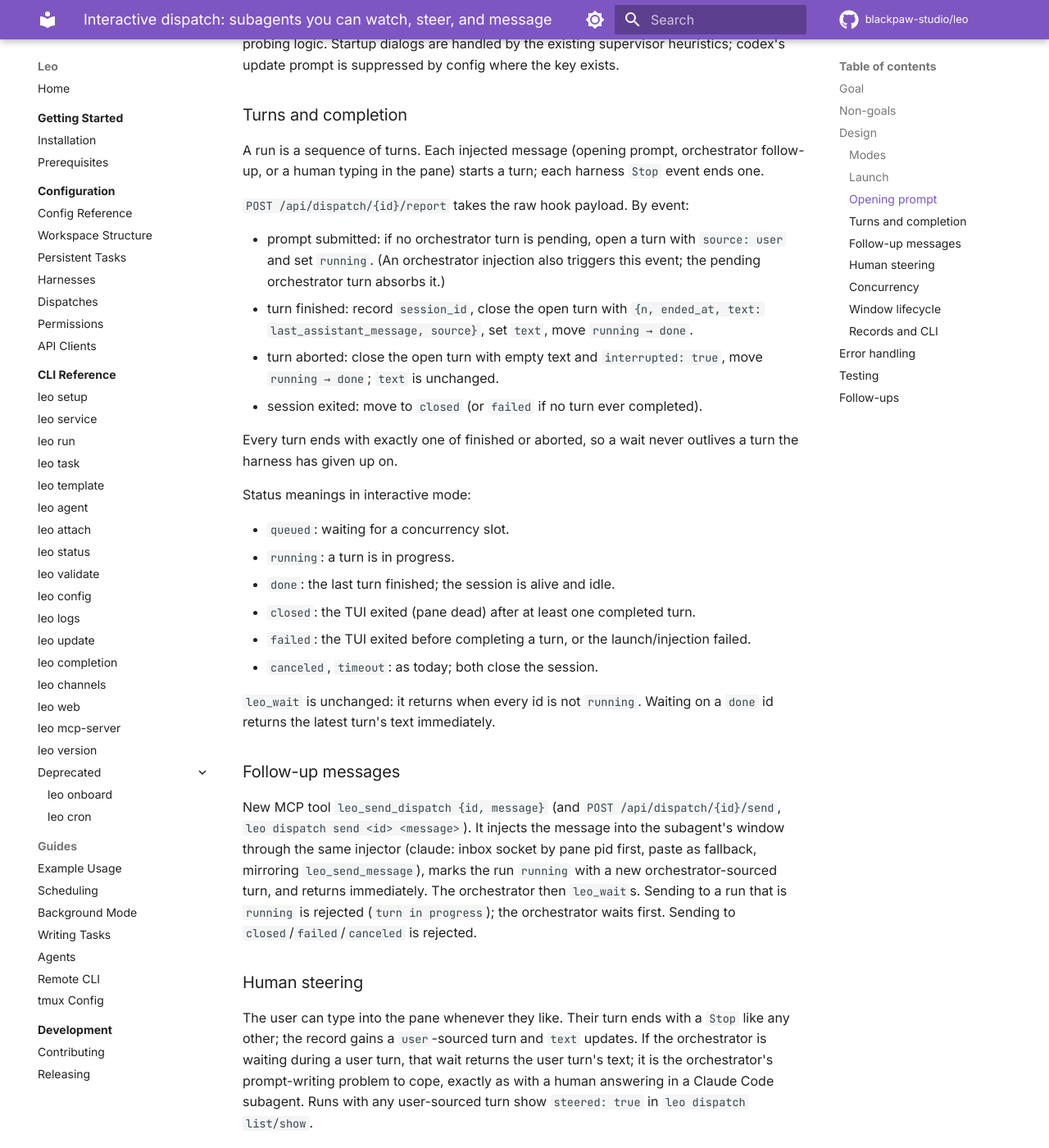
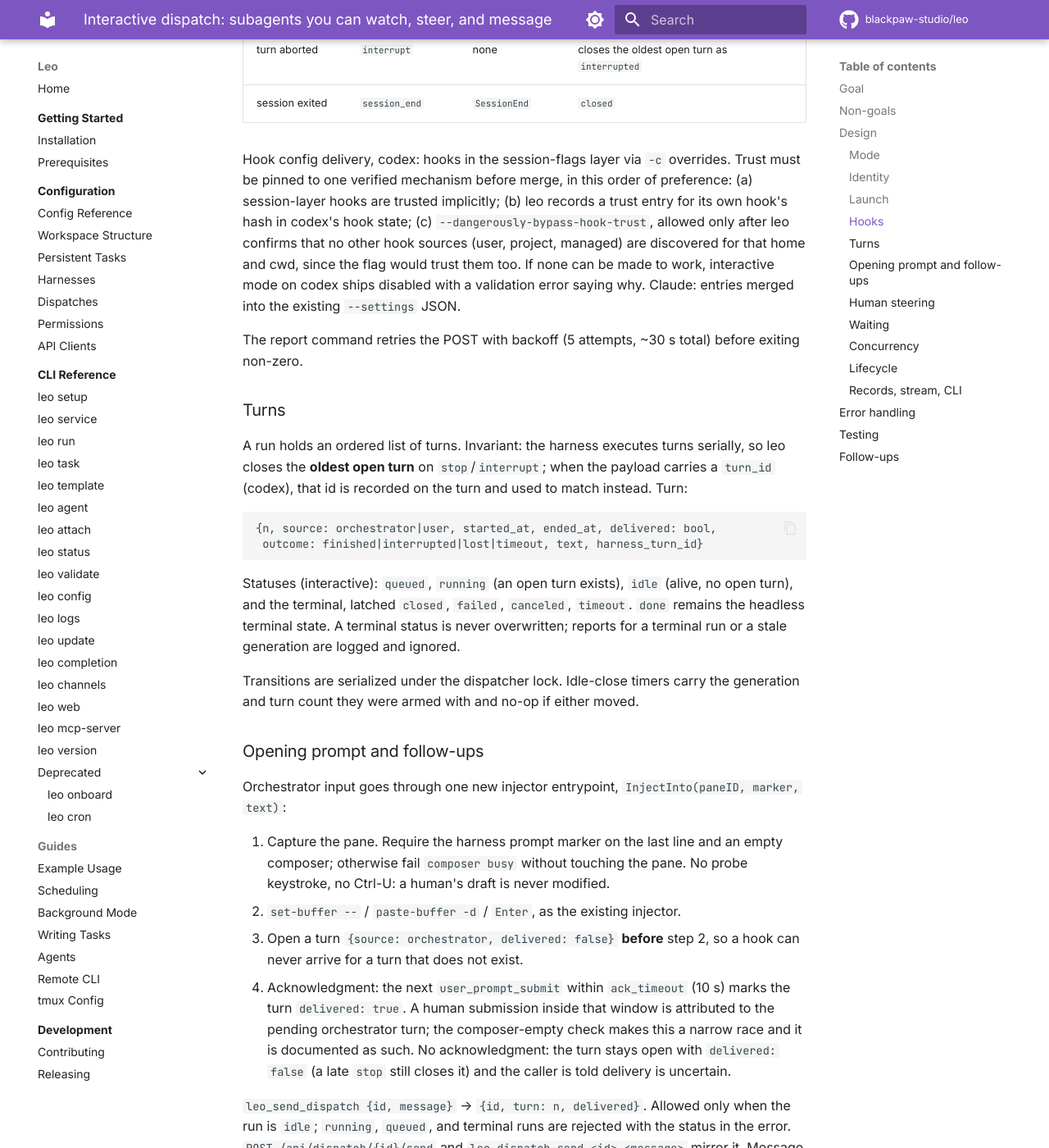
Before and after one commit to blackpaw-studio/leo, an MkDocs documentation site: the page built from docs/specs/2026-09-14-interactive-dispatch.md, in a window 1280 px wide and 1400 px high, scrolled down 2029 px. Shown: the whole window at 82% size. Built offline with MkDocs 1.6.1 and Material for MkDocs 9.7.7, drawn with Linux system fonts in a browser that asks for light colours; comment, search, counter and statistics services are not loaded; some of the changed text lies outside the part shown.

Commit message:
docs(spec): interactive dispatch rev 2 after design review
Turn identity (pane id, generation, per-run report token, FIFO close with
turn_id match), idle vs terminal done, composer ownership with ack-by-hook,
slots per orchestrator turn, restart reattach, stuck sweep, opt-in mode.

Claude-Session: https://claude.ai/code/session_01G3Ypof77KGe3FypkrXGTyn

````diff
--- a/docs/specs/2026-09-14-interactive-dispatch.md
+++ b/docs/specs/2026-09-14-interactive-dispatch.md
@@ -1,201 +1,242 @@
 # Interactive dispatch: subagents you can watch, steer, and message
 
-Extends `docs/specs/2026-09-13-subagent-dispatch.md`. Supersedes the
-"dispatch takeover" idea: a resumed TUI beside a headless run cannot see or
-steer it, so the process in the pane must be the process doing the work.
+Extends `docs/specs/2026-09-13-subagent-dispatch.md` (shipped, v0.23.0).
+Revision 2 after design review: adds turn identity, an `idle` state distinct
+from terminal `done`, composer ownership, per-run report tokens, restart
+reattachment, and lost-hook recovery.
 
 ## Goal
 
 Make `leo_dispatch` comparable to Claude Code's native subagents: the
-orchestrator starts a subagent, gets its result, and can send it follow-up
-messages; the user can watch it work in a tmux window and type into it at any
-time. The subagent is a real harness TUI (codex or claude) running in a window
-of the caller's own tmux session. Completion is detected through the harness's
-own `Stop` hook, not by parsing screens or private rollout files.
+orchestrator starts a subagent, gets its result, and can send follow-up
+messages; the user can watch it in a tmux window and type into it. The
+subagent is a real harness TUI (codex or claude) in a pane of the caller's
+own tmux session. Turn completion comes from the harness's own hooks, never
+from screen scraping or private rollout files.
 
 ## Non-goals
 
-- Replacing headless mode. `mode: headless` keeps today's `exec --json` path
-  (and remains what `leo_consult` uses). Scripts, CI, and consults want a
-  process that exits.
-- Supervision. An interactive dispatch is not an ephemeral agent: no restart
-  loop, no agentstore entry, no `leo agent` listing. If the TUI dies, the run
-  fails.
-- OpenCode. Its TUI has no Stop hook yet; interactive mode on an opencode
-  template is a validation error.
-- Cross-host dispatch.
+- Replacing headless mode. It stays the default and what `leo_consult` uses.
+- Supervision: no restart loop, no agentstore entry, no `leo agent` listing.
+- OpenCode (no hooks). Interactive on an opencode template is a validation
+  error.
+- Cross-host dispatch. Per-turn timeouts (session timeout only).
 
 ## Design
 
-### Modes
+### Mode
 
-`leo_dispatch` gains `mode`: `interactive` (default) or `headless`. Headless
-behaves exactly as shipped in v0.23.0. Everything below is interactive mode.
+`leo_dispatch` gains `mode`: `headless` (default, unchanged) or
+`interactive`. Switching the default is a later decision, after both harness
+contracts have passed live tests.
+
+### Identity
+
+Every interactive run has:
+
+- `pane_id` (tmux `%N`, from `new-window -P -F '#{pane_id}'`). All
+  targeting, probing, and cleanup use the pane id, never the window id or
+  name. Cleanup is `kill-pane`.
+- `generation`: incremented on launch and on reattach after a daemon
+  restart. Hook reports carry it; reports from an older generation are ignored.
+- `report_token`: random per run, stored on the record, exported to the
+  harness process as `LEO_DISPATCH_REPORT_TOKEN`. `POST
+  /api/dispatch/{id}/report` accepts only that run's token (or the API token).
+  Anything inside the subagent's sandbox can therefore forge reports for its
+  own run and nothing else.
+- `session_id`: the harness session, learned from the first hook.
 
 ### Launch
 
-The daemon builds an interactive launch spec from the template, as for an
-ephemeral agent: `Kind: KindAgent`, the template's model, `harness_options`,
-`env`, cwd = the dispatch cwd. It starts the harness in a **new window** of the
-caller's tmux session (`leo-<caller>`), or of `leo-dispatch` for non-agent
-callers, named `<label>·<hex4>` as today:
+The daemon builds a `KindAgent` launch spec from the template (model,
+`harness_options`, `env`, cwd = dispatch cwd) and starts it in a new window
+of the caller's tmux session (`leo-<caller>`), or `leo-dispatch` for
+non-agent callers, named `<label>·<hex4>`:
 
 ```
-tmux new-window -d -P -F '#{window_id}' -t <session> -n <label>·<hex4> -c <cwd> [-e K=V…] <shell-quoted harness command>
+tmux new-window -d -P -F '#{pane_id}' -t <session> -n <label>·<hex4> -c <cwd> [-e K=V…] <shell-quoted harness command>
 ```
 
-The window id is persisted on the record as today. The launch is the only
-place harness argv is assembled; it reuses the adapters' `Args`/`Env`.
+Argv comes from the adapters' `Args`/`Env`; each launcher and hook argv
+element is shell-quoted; the leo executable path is absolute.
 
-Per-launch hook additions to the harness argv, behind a new adapter method
-`TurnHooks(reportCmd []string) (args []string, err error)`. Four events, all
-pointing at the same report command, which forwards the payload verbatim:
+Startup dialogs are **prevented, not dismissed**: the supervisor's
+Escape-based heuristics skip attached sessions, and these windows are usually
+attached. The adapters' existing prelaunch config (codex trust entry, claude
+onboarding/trust settings) is reused, plus whatever config key disables the
+codex update prompt (verified live; if none exists, the readiness probe treats
+the prompt as launch failure).
 
-| Event | codex | claude | leo uses it for |
+### Hooks
+
+New adapter method `TurnHooks(reportCmd []string) (args []string, err
+error)` adds per-launch hooks for four events, all running
+`leo --config <path> dispatch report <id> --generation <n>`, which forwards
+the stdin payload verbatim with the report token:
+
+| Event | codex | claude | leo effect |
 |---|---|---|---|
-| turn finished | `stop` | `Stop` | turn text, `running → done` |
-| prompt submitted in the pane | `user_prompt_submit` | `UserPromptSubmit` | a `user`-sourced turn, `done → running` |
+| prompt submitted | `user_prompt_submit` | `UserPromptSubmit` | opens a turn (or acknowledges a pending one) |
+| turn finished | `stop` | `Stop` | closes the oldest open turn with `last_assistant_message` |
+| turn aborted | `interrupt` | none | closes the oldest open turn as `interrupted` |
 | session exited | `session_end` | `SessionEnd` | `closed` |
-| turn aborted by the user | `interrupt` | none | turn ends with no text, `running → done` |
 
-- codex: hooks in the session-flags config layer, with hook trust satisfied
-  for that launch without touching the user's `hooks.json` or trust state.
-  The exact override key and trust mechanism are verified live before merge
-  (codex ≥ 0.153, `hooks` feature stable).
-- claude: entries merged into the existing `--settings` JSON.
+Hook config delivery, codex: hooks in the session-flags layer via `-c`
+overrides. Trust must be pinned to one verified mechanism before merge, in
+this order of preference: (a) session-layer hooks are trusted implicitly;
+(b) leo records a trust entry for its own hook's hash in codex's hook state;
+(c) `--dangerously-bypass-hook-trust`, allowed only after leo confirms that no
+other hook sources (user, project, managed) are discovered for that home and
+cwd, since the flag would trust them too. If none can be made to work,
+interactive mode on codex ships disabled with a validation error saying why.
+Claude: entries merged into the existing `--settings` JSON.
 
-`reportCmd` is `leo --config <path> dispatch report <id>`; it reads the hook
-payload from stdin, adds nothing, and posts it. The daemon switches on
-`hook_event_name`.
+The report command retries the POST with backoff (5 attempts, ~30 s total)
+before exiting non-zero.
 
-### Opening prompt
+### Turns
 
-Injected with the shared readiness-probed injector (`internal/tmux/inject.go`)
-targeting `session:window_id`, the same path `leo_send_message` uses for a
-codex agent. The injector gains a target form that takes a resolved tmux target
-instead of an agent name; no new probing logic. Startup dialogs are handled by
-the existing supervisor heuristics; codex's update prompt is suppressed by
-config where the key exists.
+A run holds an ordered list of turns. Invariant: the harness executes turns
+serially, so leo closes the **oldest open turn** on `stop`/`interrupt`; when
+the payload carries a `turn_id` (codex), that id is recorded on the turn and
+used to match instead. Turn:
 
-### Turns and completion
+```
+{n, source: orchestrator|user, started_at, ended_at, delivered: bool,
+ outcome: finished|interrupted|lost|timeout, text, harness_turn_id}
+```
 
-A run is a sequence of turns. Each injected message (opening prompt,
-orchestrator follow-up, or a human typing in the pane) starts a turn; each
-harness `Stop` event ends one.
+Statuses (interactive): `queued`, `running` (an open turn exists), `idle`
+(alive, no open turn), and the terminal, latched `closed`, `failed`,
+`canceled`, `timeout`. `done` remains the headless terminal state. A terminal
+status is never overwritten; reports for a terminal run or a stale generation
+are logged and ignored.
 
-`POST /api/dispatch/{id}/report` takes the raw hook payload. By event:
+Transitions are serialized under the dispatcher lock. Idle-close timers carry
+the generation and turn count they were armed with and no-op if either moved.
 
-- prompt submitted: if no orchestrator turn is pending, open a turn with
-  `source: user` and set `running`. (An orchestrator injection also triggers
-  this event; the pending orchestrator turn absorbs it.)
-- turn finished: record `session_id`, close the open turn with
-  `{n, ended_at, text: last_assistant_message, source}`, set `text`, move
-  `running → done`.
-- turn aborted: close the open turn with empty text and `interrupted: true`,
-  move `running → done`; `text` is unchanged.
-- session exited: move to `closed` (or `failed` if no turn ever completed).
+### Opening prompt and follow-ups
 
-Every turn ends with exactly one of finished or aborted, so a wait never
-outlives a turn the harness has given up on.
+Orchestrator input goes through one new injector entrypoint,
+`InjectInto(paneID, marker, text)`:
 
-Status meanings in interactive mode:
+1. Capture the pane. Require the harness prompt marker on the last line and
+   an empty composer; otherwise fail `composer busy` without touching the
+   pane. No probe keystroke, no Ctrl-U: a human's draft is never modified.
+2. `set-buffer --` / `paste-buffer -d` / `Enter`, as the existing injector.
+3. Open a turn `{source: orchestrator, delivered: false}` **before** step 2,
+   so a hook can never arrive for a turn that does not exist.
+4. Acknowledgment: the next `user_prompt_submit` within `ack_timeout` (10 s)
+   marks the turn `delivered: true`. A human submission inside that window is
+   attributed to the pending orchestrator turn; the composer-empty check makes
+   this a narrow race and it is documented as such. No acknowledgment: the
+   turn stays open with `delivered: false` (a late `stop` still closes it) and
+   the caller is told delivery is uncertain.
 
-- `queued`: waiting for a concurrency slot.
-- `running`: a turn is in progress.
-- `done`: the last turn finished; the session is alive and idle.
-- `closed`: the TUI exited (pane dead) after at least one completed turn.
-- `failed`: the TUI exited before completing a turn, or the launch/injection
-  failed.
-- `canceled`, `timeout`: as today; both close the session.
+`leo_send_dispatch {id, message}` → `{id, turn: n, delivered}`. Allowed only
+when the run is `idle`; `running`, `queued`, and terminal runs are rejected
+with the status in the error. `POST /api/dispatch/{id}/send` and
+`leo dispatch send <id> <message>` mirror it. Message bodies never pass
+through a shell; control characters other than newline are rejected.
 
-`leo_wait` is unchanged: it returns when every id is not `running`. Waiting on
-a `done` id returns the latest turn's text immediately.
-
-### Follow-up messages
-
-New MCP tool `leo_send_dispatch {id, message}` (and `POST
-/api/dispatch/{id}/send`, `leo dispatch send <id> <message>`). It injects the
-message into the subagent's window through the same injector (claude: inbox
-socket by pane pid first, paste as fallback, mirroring `leo_send_message`),
-marks the run `running` with a new orchestrator-sourced turn, and returns
-immediately. The orchestrator then `leo_wait`s. Sending to a run that is
-`running` is rejected (`turn in progress`); the orchestrator waits first.
-Sending to `closed`/`failed`/`canceled` is rejected.
+Claude sends use the inbox socket first (resolved from the pane's process
+tree, sharing `peerinbox`'s resolution), then paste. Whether an inbox message
+fires `UserPromptSubmit` is verified live before merge; if it does not, claude
+sends use paste only.
 
 ### Human steering
 
-The user can type into the pane whenever they like. Their turn ends with a
-`Stop` like any other; the record gains a `user`-sourced turn and `text`
-updates. If the orchestrator is waiting during a user turn, that wait returns
-the user turn's text; it is the orchestrator's prompt-writing problem to cope,
-exactly as with a human answering in a Claude Code subagent. Runs with any
-user-sourced turn show `steered: true` in `leo dispatch list/show`.
+A `user_prompt_submit` with no pending orchestrator turn opens a
+`source: user` turn and moves `idle → running`. It holds no concurrency slot.
+The record shows `steered: true` once any user turn exists.
+
+### Waiting
+
+`leo_wait` ids may be a run (`d-…`) or a turn (`d-…#3`, as returned by
+send). A run id waits on its latest orchestrator turn; a turn id waits on that
+turn's immutable outcome, so later human turns cannot hide it. Entries gain
+`turn`, `outcome`, and `delivered`. A `queued` run keeps the wait pending, as
+headless does today. Waiting on a run with no open orchestrator turn returns
+its latest turn immediately; on a run with only user turns, the latest user
+turn.
 
 ### Concurrency
 
-`maxConcurrent` (6) counts runs whose status is `running`. An idle interactive
-session holds no slot.
+`maxConcurrent` (6) admits **orchestrator turns**: the opening prompt and
+each send take a slot from admission until the turn closes or the run goes
+terminal, released exactly once. Idle sessions and user turns hold no slot.
+A send that cannot get a slot returns the turn as `queued`; injection happens
+when admitted.
 
-### Window lifecycle
+### Lifecycle
 
-Interactive windows never close on collection. A session closes when:
+- `leo_cancel`: `kill-pane`, status `canceled`, open turns closed `interrupted`.
+- `session_end`: `closed` (or `failed` if no turn ever finished). Pane death
+  observed by the sweep without a `session_end` means the same; the sweep
+  waits `final_report_grace` (15 s) after noticing a dead pane before
+  classifying, so a final `stop` racing exit is not lost.
+- Idle close: `idle` with no new turn for `idle_close_after` (1 h) →
+  `kill-pane`, `closed`.
+- Session timeout: `timeout_seconds` on the dispatch caps the whole session
+  as today (`timeout`, latched).
+- Daemon restart: interactive records that are `idle` or `running` are
+  reattached: if the pane is alive, generation is bumped, the record kept,
+  and any open turn left open for the stuck sweep; if the pane is dead, the
+  record is finalized as above. Reports from the old generation are ignored.
+- Stuck sweep: a `running` run with no hook activity for `stuck_after`
+  (10 min) has its pane captured; if the idle prompt marker is present with an
+  empty composer, its oldest open turn closes with outcome `lost` (empty
+  text). Otherwise it is left alone.
 
-- `leo_cancel` is called (TUI killed, status `canceled`);
-- the user exits the TUI (`session_end` hook → `closed`; a dead pane without
-  the hook is the fallback and means the same);
-- it has been `done` with no new turn for `idle_close_after` (default 1h),
-  after which the daemon kills the TUI and marks it `closed`.
+Interactive windows never close on collection. Dead panes are swept after the
+existing grace period. Records of `idle`/`running` runs are exempt from
+retention pruning.
 
-Dead panes are swept after the existing grace period. Headless windows keep
-today's close-on-collection.
+### Records, stream, CLI
 
-### Records and CLI
-
-`Record` gains `mode`, `session_id`, `turns`, `steered`. `leo dispatch watch`
-on an interactive run prints turns as they complete (from the ndjson stream)
-instead of the exec event stream; `leo dispatch list/show` show mode, turn
-count, and steered. `leo_dispatch`'s return text names the window so the
-orchestrator can tell the user where to look.
+`Record` gains `mode`, `pane_id`, `generation`, `session_id`, `turns`,
+`steered`, `report_token`. The ndjson stream gains `{"type":"turn", …}`
+events written after the record update they describe. `leo dispatch watch`
+prints turns as they close and stays open through `idle`, exiting on a
+terminal status. `list`/`show` display mode, status, turns, steered.
+`leo_dispatch`'s reply names the window.
 
 ## Error handling
 
-- Interactive mode on a harness without `TurnHooks`: validation error at
-  dispatch.
-- Readiness probe never sees the prompt box (dialog, crash): run `failed`
-  with the injector's error; window kept for post-mortem under the usual grace.
-- A report for an unknown id, or a turn-finished report with no open turn:
-  logged and ignored; a duplicate report is a no-op.
-- claude has no abort hook: an interrupted claude turn is closed by the next
-  `UserPromptSubmit` (as a new turn) or by pane death. `leo_wait`'s per-call
-  ceiling bounds the orchestrator meanwhile.
-- Report command cannot reach the daemon: the hook exits non-zero; codex and
-  claude both continue the session, so the turn is "lost" to leo. The daemon
-  also treats pane death as terminal, so nothing hangs forever. `leo_wait`'s
-  per-call ceiling still bounds the orchestrator.
-- Injection while the pane is busy (harness ignores paste): the injector's
-  existing confirm-body-appeared check fails → `send` returns an error, status
-  unchanged.
+- Interactive on a harness without `TurnHooks`, or codex trust unpinned:
+  validation error at dispatch.
+- Readiness never reached (dialog, crash): `failed` with the probe's error;
+  pane kept under the usual grace.
+- Report with bad token, unknown id, stale generation, terminal run, or no
+  open turn: 4xx or ignored, logged.
+- Claude has no abort hook: an interrupted claude turn is closed by the stuck
+  sweep (`lost`) or the next `UserPromptSubmit`.
+- `composer busy`: send fails, nothing changes; the reply says a human has a
+  draft.
 
 ## Testing
 
-- Adapter `TurnHooks` argv for codex and claude asserted exactly; a launch spec
-  for interactive mode produces `new-window` with the persisted window id.
-- Report endpoint: appends turns, sets text, transitions `running → done`,
-  records `source`, ignores unknown/duplicate reports.
-- Send: rejects `running`/terminal; marks a new orchestrator turn; injector
-  called with the window target.
-- Concurrency: idle `done` sessions do not hold slots.
-- Lifecycle: pane death → `closed` or `failed` by turn count; idle close after
-  `idle_close_after`; cancel kills the pane.
-- e2e (fake harness binary that prints a prompt box and runs the hook command
-  on each input): dispatch interactive, wait returns turn 1; send, wait returns
-  turn 2; typing into the pane produces a `user` turn.
-- Live before merge, from this session: interactive codex dispatch on
-  `codex-explorer`, watch the window, `leo_wait` returns; `leo_send_dispatch`
-  a follow-up and wait; type into the pane and confirm a `user` turn; claude
-  template once for the inbox path.
+- Adapter `TurnHooks` argv exact for codex and claude; launch produces
+  `new-window -P -F '#{pane_id}'` with the pane id persisted.
+- Report endpoint: token scoping; generation filtering; FIFO close and
+  `turn_id` match; duplicate and late reports ignored; terminal latch.
+- Injector `InjectInto`: composer-busy rejection without keystrokes; paste
+  argv; ack within timeout; no ack → `delivered: false`.
+- Waits: run id vs turn id; queued keeps pending; user turns do not hide an
+  orchestrator turn's outcome.
+- Concurrency: slots per orchestrator turn, released once; user turns exempt.
+- Lifecycle: cancel, session_end vs pane death with final-report grace, idle
+  close no-ops when generation/turn count moved, restart reattach and
+  finalize, stuck sweep.
+- e2e with a fake harness binary (prompt box, runs the hook command on each
+  input): dispatch → wait turn 1; send → wait turn 2; typed input → user turn;
+  daemon restart → reattach.
+- Live before merge, from this session: codex interactive on
+  `codex-explorer` (wait, send, type in the pane), claude once for the inbox
+  path, hook trust mechanism confirmed, update prompt confirmed suppressed.
 
 ## Follow-ups
 
-Inbox push of turn results to idle Claude callers; a dispatches page in the
-web UI showing turns; OpenCode once it exposes a Stop-equivalent.
+Default to interactive once both contracts are proven; inbox push of turn
+results to idle Claude callers; dispatches page in the web UI; OpenCode when
+it exposes hooks.
````
